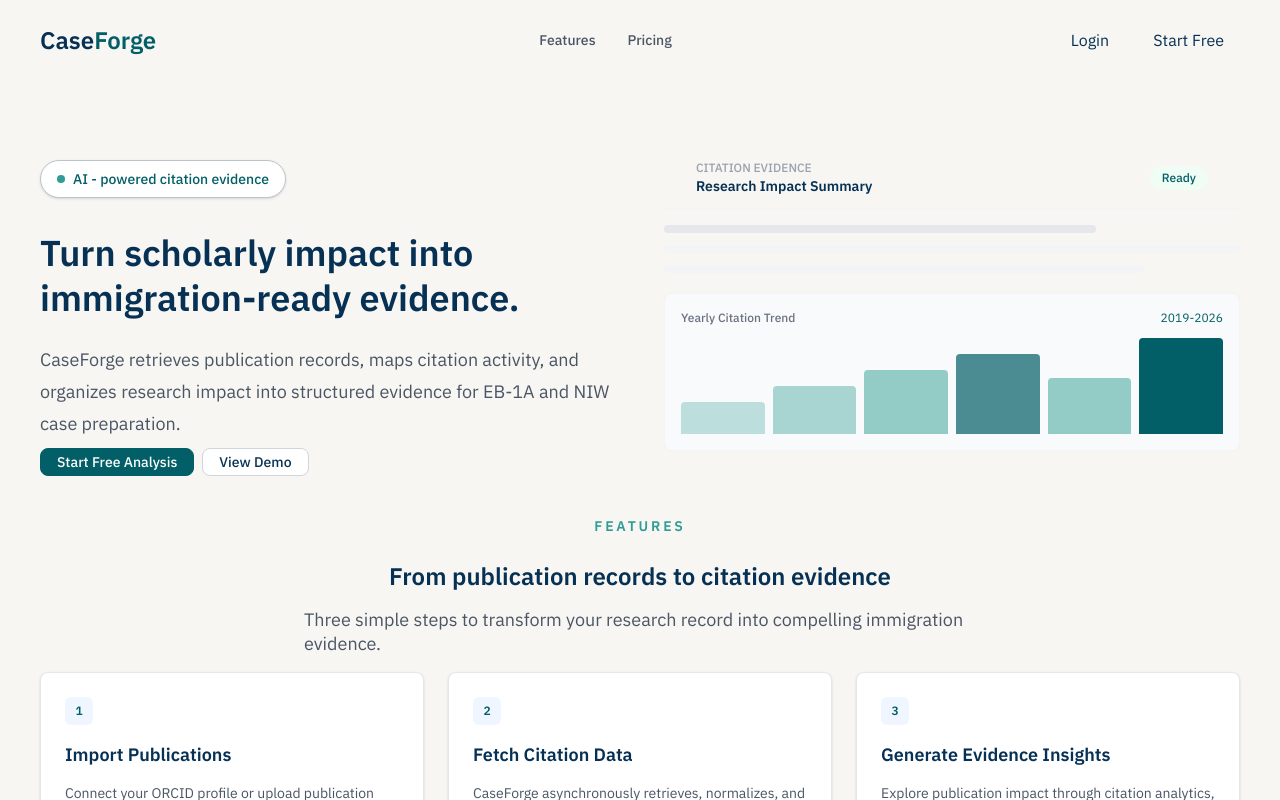
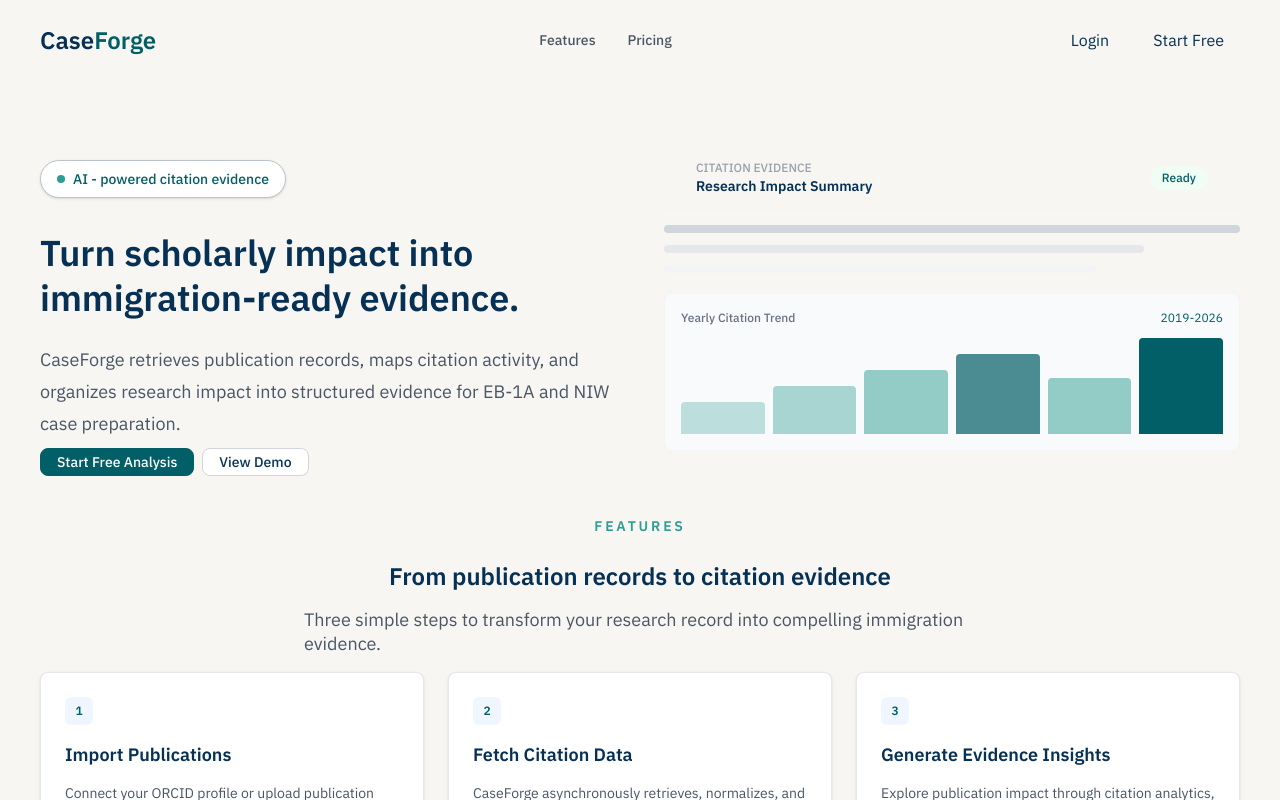
Before and after one commit to shuwangs/CaseForge, a React (Vite) app in the folder client/: page / in a window 1280 px wide. Shown: the top 800 px of the page. Built offline with nearby package versions, Linux system fonts and the light colour scheme; no server answers; what ag-grid-community would draw is missing.

Commit message:
styling the fake displaydashboard

```diff
--- a/client/src/components/landing/DisplayDashbaord.tsx
+++ b/client/src/components/landing/DisplayDashbaord.tsx
@@ -16,9 +16,9 @@ const Displaydashboard = () => {
 			</div>
 
 			<div className="space-y-3">
-				<div className="h-2 w-3/4 rounded bg-gray-200" />
-				<div className="h-2 w-full rounded bg-gray-100" />
-				<div className="h-2 w-5/6 rounded bg-gray-100" />
+				<div className="h-2 w-full rounded bg-gray-300" />
+				<div className="h-2 w-5/6 rounded bg-gray-200" />
+				<div className="h-2 w-3/4 rounded bg-gray-100" />
 			</div>
 
 			<div className="mt-5 rounded-lg border border-gray-100 bg-gray-50 p-4">
```
